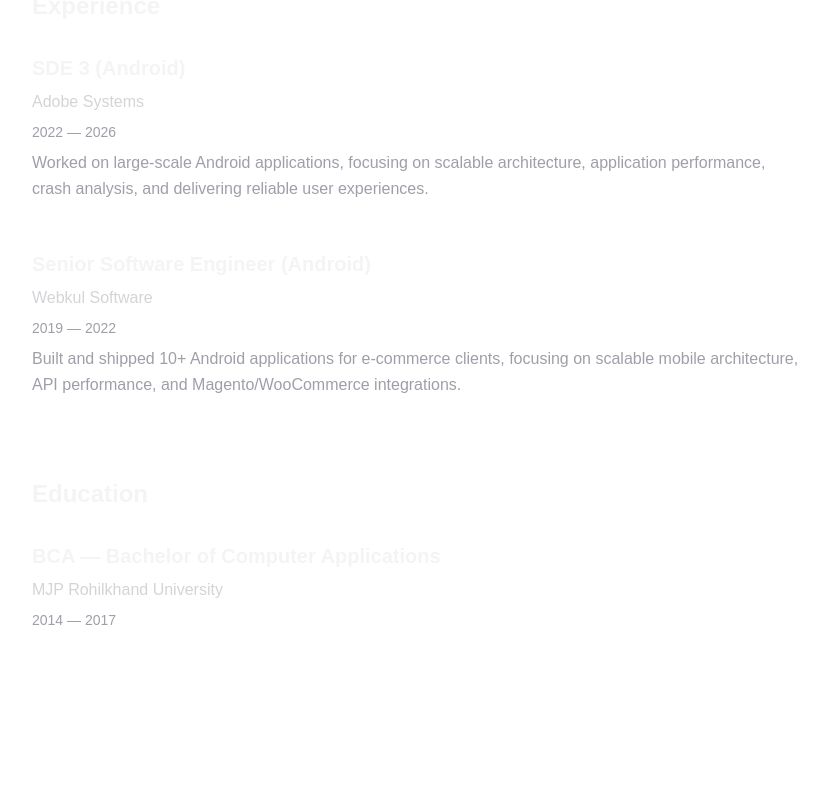
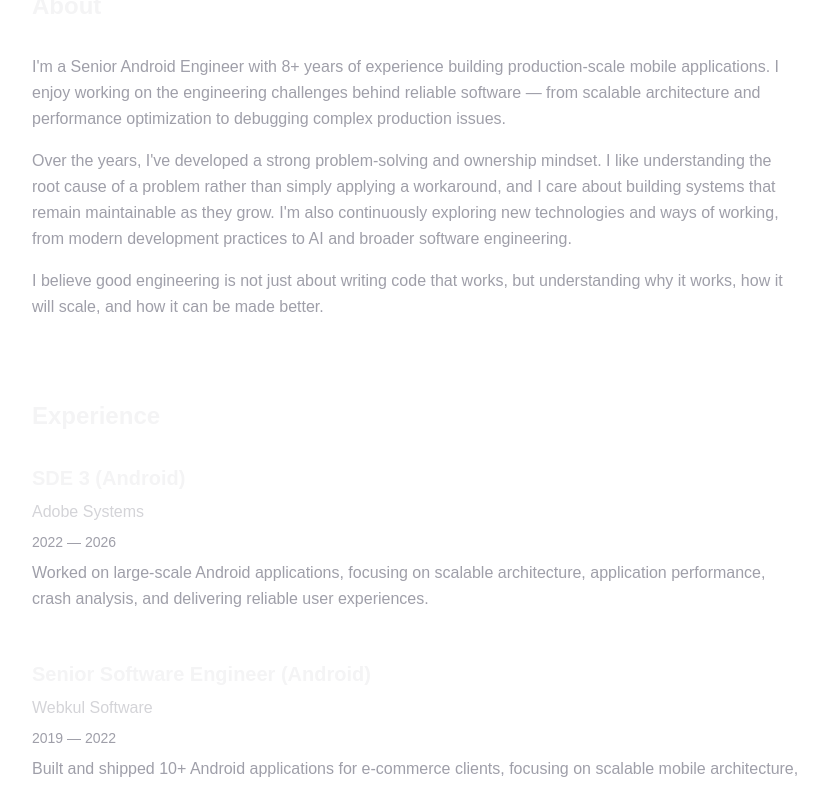
Before and after one commit to Anand0581/anand-portfolio, a Next.js app: page / in a window 1280 px wide. Shown: the part 986-1772 px from the top of the page, without its empty margins (32-860 px from the left). Before the commit the page ends 1712 px from the top, so only its background shows below. Built offline with nearby package versions, Linux system fonts and the light colour scheme.

Commit message:
feat: add about section

```diff
--- a/app/page.tsx
+++ b/app/page.tsx
@@ -1,6 +1,7 @@
 import Header from "@/components/layout/Header";
 import Container from "@/components/shared/Container";
 import Hero from "@/components/sections/Hero";
+import About from "@/components/sections/About";
 import Experience from "@/components/sections/Experience";
 import Education from "@/components/sections/Education";
 
@@ -11,6 +12,7 @@ export default function Home() {
       <Container>
         <section className="py-24">
           <Hero />
+          <About />
           <Experience />
           <Education />
         </section>
--- /dev/null
+++ b/components/sections/About.tsx
@@ -0,0 +1,42 @@
+import Container from "../shared/Container";
+
+export default function About() {
+    return (
+        <section className="pb-20">
+            <Container>
+                <div className="flex flex-col gap-8 max-w-3xl">
+                    <h2 className="text-2xl font-bold text-zinc-100">
+                        About
+                    </h2>
+
+                    <div className="flex flex-col gap-4">
+                        <p className="text-base text-zinc-400 leading-relaxed">
+                            I'm a Senior Android Engineer with 8+ years of experience
+                            building production-scale mobile applications. I enjoy
+                            working on the engineering challenges behind reliable
+                            software — from scalable architecture and performance
+                            optimization to debugging complex production issues.
+                        </p>
+
+                        <p className="text-base text-zinc-400 leading-relaxed">
+                            Over the years, I've developed a strong problem-solving
+                            and ownership mindset. I like understanding the root
+                            cause of a problem rather than simply applying a
+                            workaround, and I care about building systems that
+                            remain maintainable as they grow. I'm also continuously
+                            exploring new technologies and ways of working, from
+                            modern development practices to AI and broader software
+                            engineering.
+                        </p>
+
+                        <p className="text-base text-zinc-400 leading-relaxed">
+                            I believe good engineering is not just about writing
+                            code that works, but understanding why it works, how it
+                            will scale, and how it can be made better.
+                        </p>
+                    </div>
+                </div>
+            </Container>
+        </section>
+    );
+}
```
